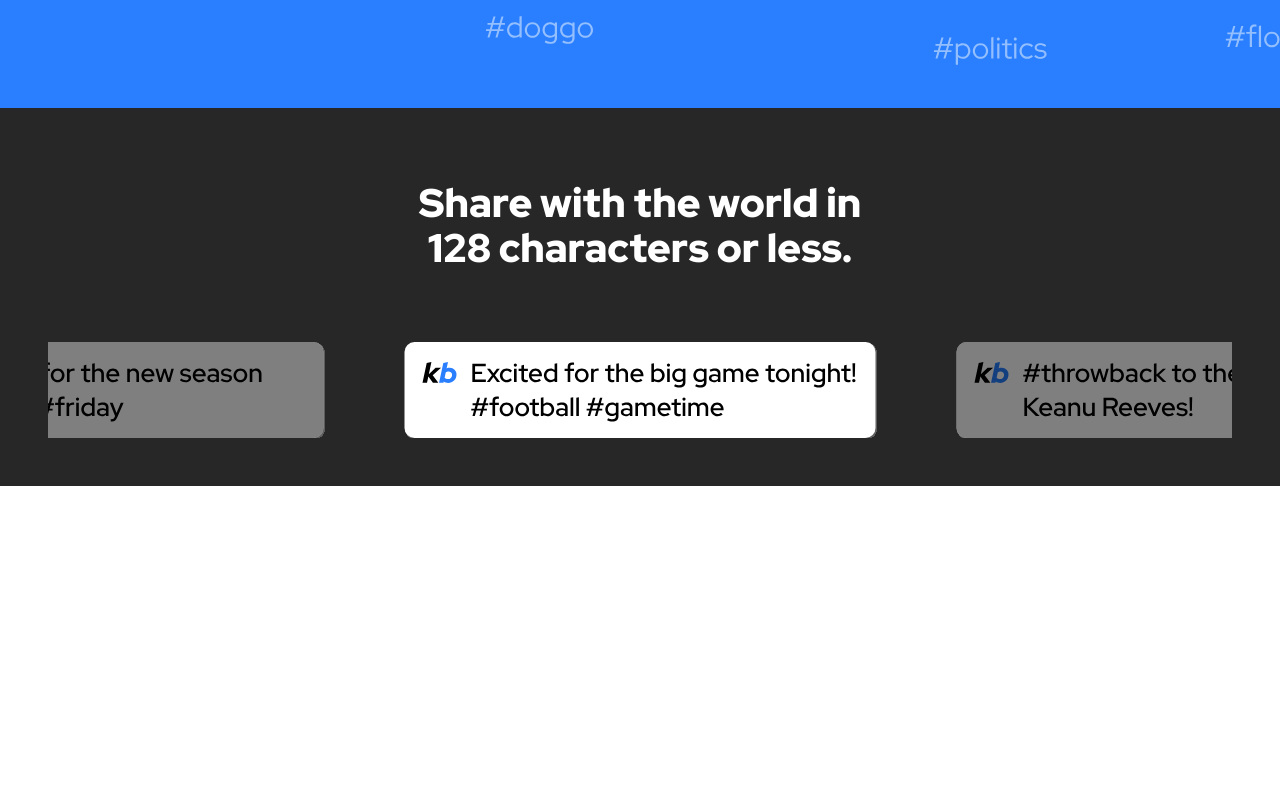
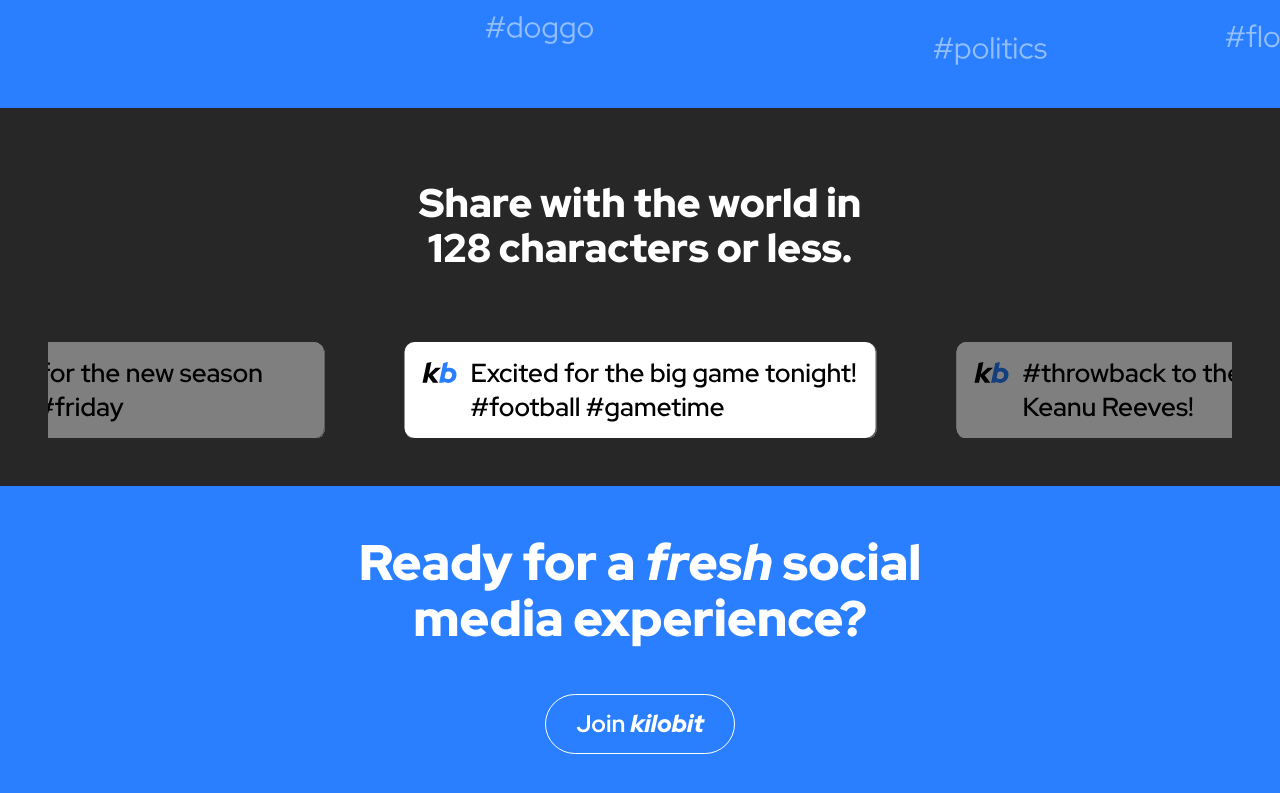
Before and after one commit to applecrazy/kilobit-frontend, a Next.js app: page / in a window 1280 px wide. Shown: the part 361-1154 px from the top of the page. Before the commit the page ends 847 px from the top, so only its background shows below. Built offline with nearby package versions, Linux system fonts and the light colour scheme.

Commit message:
Add branding, final part

```diff
--- a/pages/index.js
+++ b/pages/index.js
@@ -1,10 +1,14 @@
 import React from 'react'
 import Head from 'next/head'
+import Link from 'next/link'
 import Nav from '../components/nav'
 import '../styles/styles.sass'
 
 const Home = () => (
   <>
+    <head>
+      <title key="title">Kilobit</title>
+    </head>
     <Nav />
     <section className="hero is-primary is-medium" style={{ position: 'relative', overflow: 'hidden' }}>
       <div className="bkd is-hidden-mobile">&nbsp;</div>
@@ -19,6 +23,20 @@ const Home = () => (
       <br className="is-hidden-mobile" /><br className="is-hidden-mobile" />
       <div className="bit-examples"></div>
     </section>
+    <div className="hero is-primary">
+      <div className="hero-body has-text-centered">
+        <h1 className="title is-1 has-text-centered" style={{ fontWeight: '900', fontSize: '50px', marginBottom: '0' }}>
+            Ready for a <em>fresh</em> social<br />media experience?
+        </h1>
+        <br />
+        <br/>
+        <Link href="/signup">
+          <a className="button is-large is-white is-rounded is-outlined">
+            <strong>Join</strong>&nbsp;<span style={{ fontWeight: '900' }}><em>kilobit</em></span>
+          </a>
+        </Link>
+      </div>
+    </div>
     <style jsx>{`
         :global(body) {
           background: #297FFF;
```
Also changed, not shown: 1 other file (tests, documents, lock files or other folders).
